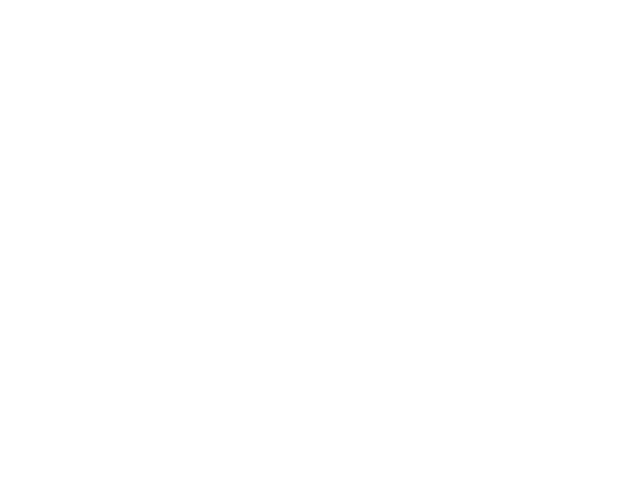
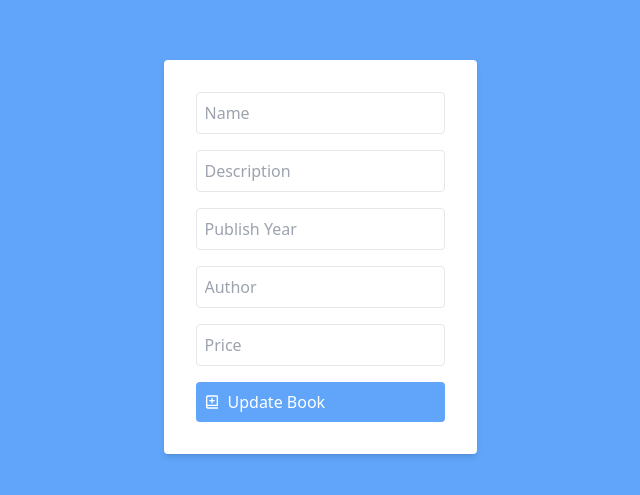
Before and after one commit to sajanacharya404/Mern-CRUD-BookStore, a React (Vite) app in the folder client/: page /books/1 in a window 1280 px wide. Before the commit this address had no page. Shown: the part 143-638 px from the top of the page, without its empty margins (320-960 px from the left). Built offline with nearby package versions, Linux system fonts and the light colour scheme; no server answers; the HTML template or start-up script is replaced by a standard one.

Commit message:
Update funcunality completed

```diff
--- a/client/src/App.jsx
+++ b/client/src/App.jsx
@@ -3,6 +3,7 @@ import RegisterBook from "./components/RegisterBook";
 import { Routes, Route } from "react-router-dom";
 import Home from "./components/Home";
 import BookList from "./components/BookList";
+import UpdateBook from "./components/UpdateBook";
 
 const App = () => {
   return (
@@ -10,6 +11,7 @@ const App = () => {
       <Routes>
         <Route path="/" element={<Home />} />
         <Route path="/books" element={<RegisterBook />} />
+        <Route path="/books/:id" element={<UpdateBook />} />
         <Route path="/viewbooks" element={<BookList />} />
       </Routes>
     </div>
--- a/client/src/components/BookList.jsx
+++ b/client/src/components/BookList.jsx
@@ -7,8 +7,10 @@ import {
   FaEdit,
   FaTrash,
 } from "react-icons/fa";
+import { useNavigate } from "react-router-dom";
 
 const BookList = () => {
+  const navigate = useNavigate();
   const [books, setBooks] = useState([]);
   const [loading, setLoading] = useState(false);
 
@@ -30,7 +32,7 @@ const BookList = () => {
   }, []);
 
   const handleEdit = (bookId) => {
-    console.log(`Edit book with ID ${bookId}`);
+    navigate(`/books/${bookId}`);
   };
 
   const handleDelete = async (bookId) => {
@@ -46,7 +48,9 @@ const BookList = () => {
       } else {
         console.error("Failed to delete book:", response.statusText);
       }
-    } catch (error) {}
+    } catch (error) {
+      console.log(error);
+    }
   };
 
   if (loading) {
--- /dev/null
+++ b/client/src/components/UpdateBook.jsx
@@ -0,0 +1,118 @@
+import React, { useState, useEffect } from "react";
+import { useParams, useNavigate } from "react-router-dom";
+import { BiBookAdd } from "react-icons/bi";
+
+const UpdateBook = () => {
+  const { id } = useParams();
+  const [book, setBook] = useState({});
+  const [loading, setLoading] = useState(false);
+  const navigate = useNavigate();
+
+  useEffect(() => {
+    const fetchData = async () => {
+      setLoading(true);
+      try {
+        const res = await fetch(`/api/books/${id}`);
+        const data = await res.json();
+        setBook(data);
+        setLoading(false);
+      } catch (error) {
+        console.error(error);
+        setLoading(false);
+      }
+    };
+
+    fetchData();
+  }, [id]);
+
+  const handleChange = (e) => {
+    const { id, value } = e.target;
+    setBook((prevBook) => ({
+      ...prevBook,
+      [id]: value,
+    }));
+  };
+
+  const handleSubmit = async (e) => {
+    e.preventDefault();
+    try {
+      const response = await fetch(`/api/books/${id}`, {
+        method: "PUT",
+        headers: {
+          "Content-Type": "application/json",
+        },
+        body: JSON.stringify(book),
+      });
+
+      if (response.ok) {
+        navigate("/");
+      } else {
+        console.error("Failed to update book:", response.statusText);
+      }
+    } catch (error) {
+      console.error("Error updating book:", error);
+    }
+  };
+
+  if (loading) {
+    return <h1>Loading..</h1>;
+  }
+
+  return (
+    <div className="flex items-center justify-center h-screen bg-blue-400">
+      <div className="bg-white p-8 rounded shadow-md">
+        <form className="flex flex-col space-y-4" onSubmit={handleSubmit}>
+          <input
+            type="text"
+            placeholder="Name"
+            className="p-2 border rounded"
+            id="name"
+            value={book.name || ""}
+            onChange={handleChange}
+          />
+          <input
+            type="text"
+            placeholder="Description"
+            className="p-2 border rounded"
+            id="description"
+            value={book.description || ""}
+            onChange={handleChange}
+          />
+          <input
+            type="text"
+            placeholder="Publish Year"
+            className="p-2 border rounded"
+            id="publishYear"
+            value={book.publishYear || ""}
+            onChange={handleChange}
+          />
+          <input
+            type="text"
+            placeholder="Author"
+            className="p-2 border rounded"
+            id="author"
+            value={book.author || ""}
+            onChange={handleChange}
+          />
+          <input
+            type="text"
+            placeholder="Price"
+            className="p-2 border rounded"
+            id="price"
+            value={book.price || ""}
+            onChange={handleChange}
+          />
+          <button
+            type="submit"
+            className="bg-blue-400 text-white p-2 rounded flex items-center"
+          >
+            <BiBookAdd className="mr-2" />
+            {loading ? "Updating" : "Update Book"}
+          </button>
+        </form>
+      </div>
+    </div>
+  );
+};
+
+export default UpdateBook;
```
